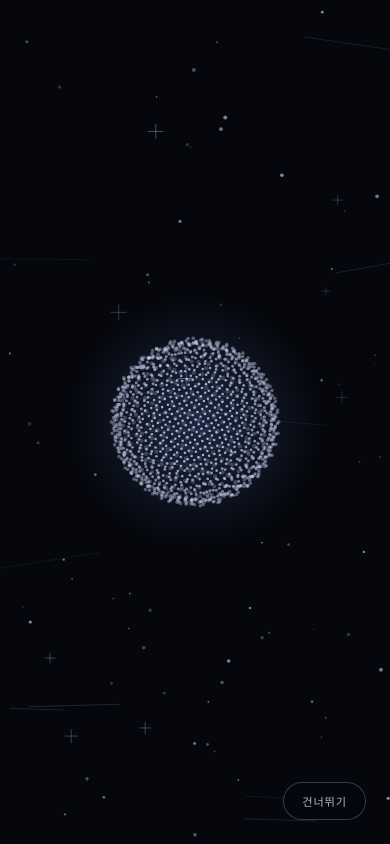
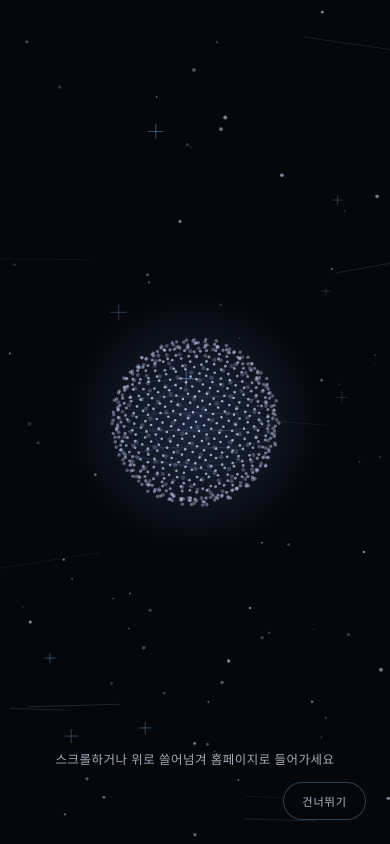
Before and after one commit to danker1104/20260906, a Next.js app: page / in a window 390 px wide. Shown: the top 844 px of the page. Built offline with nearby package versions, Linux system fonts and the light colour scheme.

Commit message:
refactor: simplify homepage motion and layout

```diff
--- a/src/app/globals.css
+++ b/src/app/globals.css
@@ -75,17 +75,13 @@ a { color: inherit; }
 .nav-cta { padding: 10px 16px; border: 0; background: var(--ink); color: #111216 !important; font: inherit; font-weight: 800; }
 .intro-scene { position: fixed; inset: 0; z-index: 2000; overflow: hidden; background: #05070c; touch-action: none; }
 .intro-canvas { display: block; width: 100%; height: 100%; }
+.intro-hint { position: absolute; left: 50%; bottom: 28px; margin: 0; transform: translateX(-50%); color: rgba(224, 235, 255, .72); font-size: .78rem; letter-spacing: .04em; text-align: center; white-space: nowrap; }
 .intro-skip { position: absolute; right: 24px; bottom: 24px; border: 1px solid rgba(147, 197, 253, .3); border-radius: 999px; background: rgba(5, 7, 12, .5); padding: 10px 18px; color: rgba(224, 235, 255, .78); font-family: 'DM Mono', monospace; font-size: .7rem; letter-spacing: .08em; text-transform: uppercase; backdrop-filter: blur(6px); transition: color 180ms ease, border-color 180ms ease; }
 .intro-skip:hover { color: #fff; border-color: rgba(147, 197, 253, .6); }
 @media (prefers-reduced-motion: reduce) {
 	.intro-scene { display: none; }
 }
 .site-hero { position: relative; isolation: isolate; overflow: hidden; display: grid; grid-template-columns: minmax(0, 1fr); gap: clamp(72px, 8vw, 112px); align-items: center; min-height: 690px; padding: 86px 0 100px; }
-.spline-hero-scene { position: fixed; inset: 0; z-index: -1; overflow: hidden; opacity: 0; pointer-events: none; mask-image: linear-gradient(100deg, transparent 0%, rgba(0, 0, 0, .55) 22%, #000 46%, #000 100%); -webkit-mask-image: linear-gradient(100deg, transparent 0%, rgba(0, 0, 0, .55) 22%, #000 46%, #000 100%); transform: translate3d(calc(8% + var(--scene-x, 0px)), calc(4% + var(--scene-y, 0px) - var(--scene-scroll, 0) * 30px), 0) scale(calc(1.55 + var(--scene-scroll, 0) * .08)); transition: opacity 900ms cubic-bezier(.16, 1, .3, 1), transform 500ms cubic-bezier(.16, 1, .3, 1); will-change: transform, opacity; }
-.spline-hero-scene.is-loaded { opacity: calc(1 - var(--scene-scroll, 0) * .5); }
-.spline-hero-scene[data-scene-context="app"] { transform: translate3d(calc(4% + var(--scene-x, 0px)), calc(2% + var(--scene-y, 0px)), 0) scale(1.08); mask-image: radial-gradient(70% 70% at 74% 30%, #000 55%, transparent 92%); -webkit-mask-image: radial-gradient(70% 70% at 74% 30%, #000 55%, transparent 92%); }
-.spline-hero-scene[data-scene-context="app"].is-loaded { opacity: .5; }
-.spline-hero-frame { display: block; width: 100%; height: 100%; border: 0; background: transparent; pointer-events: auto; filter: saturate(1.04); }
 .site-hero::before { position: absolute; inset: 7% -12% 10% 24%; z-index: -1; background: linear-gradient(118deg, transparent 4%, rgba(99, 230, 255, .13) 40%, rgba(99, 230, 255, .08) 72%, transparent 94%); clip-path: polygon(18% 0, 100% 11%, 86% 100%, 0 84%); content: ''; filter: blur(28px); pointer-events: none; }
 .site-hero::after { position: absolute; inset: 0; z-index: -1; background: linear-gradient(90deg, rgba(10, 11, 13, .76) 0%, rgba(10, 11, 13, .4) 44%, rgba(10, 11, 13, .14) 100%), linear-gradient(0deg, rgba(10, 11, 13, .58), transparent 46%, rgba(10, 11, 13, .2)); content: ''; pointer-events: none; }
 .site-hero-copy { position: relative; z-index: 2; width: min(100%, 720px); }
@@ -106,12 +102,13 @@ a { color: inherit; }
 .story-tag, .story-caption { display: block; color: var(--muted); font-family: 'DM Mono', monospace; font-size: .62rem; letter-spacing: .06em; text-transform: uppercase; }
 .manga-frame { display: grid; min-height: 176px; place-content: center; gap: 8px; margin: 16px 0 12px; padding: 18px; background: linear-gradient(145deg, #d6c7aa, #6c5350 58%, #1f222d); color: #201d1e; font-family: Georgia, serif; text-align: center; }
 .manga-frame span { font-size: 1.25rem; }.manga-frame strong { font-size: 2.15rem; }.story-result-card p { margin: 22px 0 7px; color: #dddfe8; font-family: Georgia, serif; font-size: 1.05rem; }.story-result-card strong { display: block; color: var(--ink); font-size: 1.25rem; }.story-result-card small { display: block; margin-top: 18px; color: var(--accent); font-size: .7rem; }.story-line { display: grid; width: 80px; margin: 20px auto; color: var(--violet); font-family: 'DM Mono', monospace; font-size: .62rem; text-align: center; }.story-line i { margin-top: 8px; font-size: 1.6rem; font-style: normal; }
-.situation-band { padding: 110px 0; border-top: 1px solid var(--line); border-bottom: 1px solid var(--line); }.situation-band h2, .section-intro h2, .install-band h2 { margin: 18px 0 0; font-size: clamp(2.4rem, 6vw, 5.8rem); line-height: .95; letter-spacing: -.09em; }.situation-band h2 em { color: var(--muted); font-style: normal; }.situation-grid { display: grid; grid-template-columns: repeat(3, 1fr); gap: 1px; margin-top: 76px; background: var(--line); }.situation-grid p { min-height: 130px; margin: 0; padding: 20px; background: var(--surface); color: #d4d5d1; }
+.situation-band { padding: 110px 0; border-top: 1px solid var(--line); border-bottom: 1px solid var(--line); }.situation-band h2, .section-intro h2, .install-band h2 { margin: 18px 0 0; font-size: clamp(2.4rem, 6vw, 5.8rem); line-height: .95; letter-spacing: -.09em; }.situation-band h2 em { color: var(--muted); font-style: normal; }.situation-grid { display: grid; grid-template-columns: 1.2fr .8fr; grid-template-rows: repeat(2, minmax(110px, 1fr)); gap: 1px; margin-top: 76px; background: var(--line); }.situation-grid p { min-height: 130px; margin: 0; padding: 20px; background: var(--surface); color: #d4d5d1; }.situation-grid p:first-child { grid-row: span 2; min-height: 222px; }
 .steps-section, .result-example { padding: 120px 0; }.steps-section { display: grid; grid-template-columns: .8fr 1.2fr; gap: 80px; }.steps-grid { display: grid; gap: 1px; background: var(--line); }.step-item { padding: 28px; background: var(--surface); }.step-item span { color: var(--accent); font-family: 'DM Mono', monospace; font-size: .75rem; }.step-item h3 { margin: 36px 0 10px; font-size: 1.25rem; }.step-item p { max-width: 280px; margin: 0; color: var(--muted); font-size: .85rem; line-height: 1.6; }
 .result-example { display: grid; grid-template-columns: .8fr 1.2fr; gap: 80px; border-top: 1px solid var(--line); }.example-result-card { padding: 38px; border: 1px solid #454751; background: linear-gradient(120deg, rgba(99, 230, 255, .1), var(--surface) 50%); }.example-label, .example-korean span { color: var(--violet); font-family: 'DM Mono', monospace; font-size: .68rem; letter-spacing: .08em; text-transform: uppercase; }.example-result-card h3 { margin: 18px 0 4px; font-family: Georgia, serif; font-size: clamp(2rem, 5vw, 4.3rem); font-weight: 400; }.example-pronunciation { margin: 0; color: var(--muted); }.example-korean { margin-top: 74px; padding-top: 20px; border-top: 1px solid var(--line); }.example-korean strong { display: block; margin-top: 10px; font-size: 1.35rem; }.example-korean p { margin: 10px 0 0; color: var(--accent); font-size: .76rem; }.example-korean b { color: var(--muted); }
 .privacy-band { display: grid; grid-template-columns: 1fr 1fr; gap: 80px; padding: 76px 0; border-top: 1px solid var(--line); border-bottom: 1px solid var(--line); }.privacy-band h2 { margin: 18px 0 0; font-size: clamp(1.8rem, 4vw, 3.4rem); letter-spacing: -.07em; }.privacy-band > p { align-self: end; max-width: 460px; margin: 0; color: var(--muted); font-size: .88rem; line-height: 1.75; }.install-band { padding: 120px 0 140px; }.install-actions { display: flex; align-items: center; gap: 22px; margin-top: 36px; }.install-actions .site-primary-cta { border: 0; margin-top: 0; font-size: .9rem; }.install-status { margin: 36px 0 0; color: var(--accent); font-size: .86rem; }.site-footer { display: flex; align-items: center; justify-content: space-between; gap: 20px; padding-top: 22px; border-top: 1px solid var(--line); color: var(--muted); font-size: .76rem; }.site-footer a { color: var(--ink); text-decoration: none; }
 @media (max-width: 700px) { .app-shell { padding: 20px 18px 32px; } .topbar-note { display: none; } .hero { grid-template-columns: 1fr; gap: 56px; padding: 70px 0 58px; } .hero-signal { margin-left: 0; } .section-heading, .result-heading, .footer { align-items: flex-start; flex-direction: column; } .preview-grid { grid-template-columns: 1fr; } .candidate-card { grid-template-columns: 1fr; gap: 12px; padding: 18px; } }
-@media (max-width: 700px) { .site-shell { padding: 18px 20px 28px; }.site-nav nav a:not(.nav-cta) { display: none; }.site-nav nav { gap: 0; }.site-hero { display: block; min-height: 0; padding: 76px 0 72px; }.site-hero h1 { font-size: clamp(4.3rem, 21vw, 7rem); line-height: .94; }.site-actions { align-items: flex-start; flex-direction: column; gap: 20px; }.search-story { min-height: 430px; margin-top: 70px; padding: 24px 14px; }.story-image-card { margin-left: 2%; }.story-result-card { margin-right: 2%; }.situation-band, .steps-section, .result-example, .install-band { padding: 76px 0; }.situation-grid, .steps-section, .result-example, .privacy-band { grid-template-columns: 1fr; }.situation-grid { margin-top: 44px; }.situation-grid p { min-height: auto; }.section-intro { margin-bottom: 38px; }.privacy-band { gap: 32px; padding: 64px 0; }.site-footer { align-items: flex-start; flex-direction: column; gap: 12px; }.spline-hero-frame { pointer-events: none; } }
+@media (max-width: 700px) { .site-shell { padding: 18px 20px 28px; }.site-nav nav a:not(.nav-cta) { display: none; }.site-nav nav { gap: 0; }.site-hero { display: block; min-height: 0; padding: 76px 0 72px; }.site-hero h1 { font-size: clamp(4.3rem, 21vw, 7rem); line-height: .94; }.site-actions { align-items: flex-start; flex-direction: column; gap: 20px; }.search-story { min-height: 430px; margin-top: 70px; padding: 24px 14px; }.story-image-card { margin-left: 2%; }.story-result-card { margin-right: 2%; }.situation-band, .steps-section, .result-example, .install-band { padding: 76px 0; }.situation-grid, .steps-section, .result-example, .privacy-band { grid-template-columns: 1fr; }.situation-grid { margin-top: 44px; }.situation-grid p { min-height: auto; }.section-intro { margin-bottom: 38px; }.privacy-band { gap: 32px; padding: 64px 0; }.site-footer { align-items: flex-start; flex-direction: column; gap: 12px; } }
+@media (max-width: 700px) { .intro-hint { bottom: 76px; width: calc(100% - 40px); white-space: normal; } }
 @media (prefers-reduced-motion: reduce) { *, *::before, *::after { scroll-behavior: auto !important; transition-duration: .01ms !important; animation-duration: .01ms !important; } }
 
 /* Homepage motion system: one entrance rhythm, three scroll directions. */
@@ -120,17 +117,16 @@ a { color: inherit; }
 [data-hero-word] { display: inline-block; margin-right: .14em; }
 .hero-motion-active [data-hero-block],
 .hero-motion-active [data-hero-word] { opacity: 0; }
-.hero-story-sequence { opacity: 0; transform: translateY(1.25rem); animation: hero-sequence-in 700ms cubic-bezier(.2, 0, 0, 1) 1750ms forwards, story-float 8s ease-in-out 2450ms infinite; }
+.hero-story-sequence { opacity: 0; transform: translateY(1.25rem); animation: hero-sequence-in 700ms cubic-bezier(.2, 0, 0, 1) 1750ms forwards; }
 .site-text-cta:hover { transform: translateX(5px); color: var(--accent); }
 .parallax-stage { --pointer-x: 0px; --pointer-y: 0px; transform: translate3d(var(--pointer-x), var(--pointer-y), 0); transition: transform 700ms cubic-bezier(.16, 1, .3, 1); }
-.search-story:not(.hero-story-sequence) { animation: story-float 8s ease-in-out 1.1s infinite; }
 .story-image-card, .story-result-card { transition: transform 500ms cubic-bezier(.16, 1, .3, 1), box-shadow 500ms ease, border-color 300ms ease; }
 .story-image-card:hover { transform: translate3d(-5px, -8px, 0) rotate(-2deg); border-color: var(--accent); box-shadow: 18px 25px 0 rgba(0, 0, 0, .24); }
 .story-result-card:hover { transform: translate3d(5px, -8px, 0) rotate(1deg); border-color: var(--violet); box-shadow: 18px 25px 0 rgba(0, 0, 0, .24); }
-.motion-reveal { opacity: 0; transform: translateY(72px) scale(.98); filter: blur(10px); transition: opacity 850ms cubic-bezier(.16, 1, .3, 1), transform 950ms cubic-bezier(.16, 1, .3, 1), filter 850ms ease; }
-.motion-reveal-slice { clip-path: inset(0 0 12% 0); transform: translateY(50px) translateX(-18px) scale(.99); }
+.motion-reveal { opacity: 0; transform: translateY(72px) scale(.98); transition: opacity 850ms cubic-bezier(.16, 1, .3, 1), transform 950ms cubic-bezier(.16, 1, .3, 1); }
+.motion-reveal-slice { transform: translateY(50px) translateX(-18px) scale(.99); }
 .motion-reveal-drift { transform: translateY(36px) translateX(22px) scale(.96); }
-.motion-reveal.is-visible { opacity: 1; transform: translateY(0) translateX(0) scale(1); filter: blur(0); clip-path: inset(0); }
+.motion-reveal.is-visible { opacity: 1; transform: translateY(0) translateX(0) scale(1); }
 .situation-grid p { transition: background-color 300ms ease, color 300ms ease, transform 400ms cubic-bezier(.16, 1, .3, 1); }
 .situation-grid p:hover { z-index: 1; background: #24262d; color: var(--accent); transform: translateY(-5px); }
 .step-item { transition: transform 450ms cubic-bezier(.16, 1, .3, 1), background-color 300ms ease; transition-delay: var(--step-delay); }
@@ -138,12 +134,12 @@ a { color: inherit; }
 .site-footer a:hover { color: var(--accent); transform: translateX(4px); }
 @keyframes hero-sequence-in { to { opacity: 1; transform: translateY(0) scale(1); filter: blur(0); } }
 @keyframes hero-atmosphere { from { transform: translate3d(-2%, -1%, 0) scale(1); } to { transform: translate3d(3%, 2%, 0) scale(1.08); } }
-@keyframes story-float { 0%, 100% { transform: translateY(0); } 50% { transform: translateY(-9px); } }
 @media (max-width: 700px) { .parallax-stage { transform: none; }.search-story { animation-duration: 11s; }.motion-reveal { transform: translateY(42px) scale(.99); }.motion-reveal-slice { transform: translateY(32px); } }
-@media (prefers-reduced-motion: reduce) { *, *::before, *::after { animation-iteration-count: 1 !important; }.site-nav, [data-hero-block], [data-hero-word], .hero-story-sequence, .motion-reveal { opacity: 1 !important; transform: none !important; filter: none !important; animation: none !important; }.parallax-stage { transform: none !important; }.spline-hero-scene { display: none !important; } }
+@media (prefers-reduced-motion: reduce) { *, *::before, *::after { animation-iteration-count: 1 !important; }.site-nav, [data-hero-block], [data-hero-word], .hero-story-sequence, .motion-reveal { opacity: 1 !important; transform: none !important; animation: none !important; }.parallax-stage { transform: none !important; } }
 
 /* Homepage visual pass: a quiet evidence desk around the moving ink. */
 .site-shell {
+	--site-gutter: 32px;
 	--site-white: #f3f6fb;
 	--site-muted: #b8c1d3;
 	--site-line: rgba(224, 235, 255, .17);
@@ -170,13 +166,14 @@ a { color: inherit; }
 .nav-cta { min-height: 38px; border-radius: 11px; padding: 0 15px; background: var(--site-white); color: #101522 !important; font-size: .78rem; font-weight: 700; }
 .nav-cta:hover { background: var(--site-cyan); }
 .site-hero {
-	width: 100vw;
+	width: auto;
 	min-height: 92vh;
 	margin-top: 16px;
-	margin-left: 50%;
+	margin-left: calc(var(--site-gutter) * -1);
+	margin-right: calc(var(--site-gutter) * -1);
 	gap: 48px;
 	padding: 92px clamp(32px, 7vw, 112px) 140px;
-	transform: translateX(calc(-50% + 7px));
+	transform: none;
 	border: 1px solid rgba(183, 208, 255, .2);
 	border-right: 0;
 	border-left: 0;
@@ -235,9 +232,9 @@ a { color: inherit; }
 .site-footer .brand, .site-footer a { color: var(--site-white); }
 .site-footer a:hover { color: var(--site-cyan); }
 @media (max-width: 700px) {
-	.site-shell { padding: 14px 14px 28px; }
+	.site-shell { --site-gutter: 14px; padding: 14px 14px 28px; }
 	.site-nav { min-height: 54px; padding-left: 14px; }
-	.site-hero { min-height: 0; gap: 52px; margin-top: 12px; padding: 84px 18px 60px; border-radius: 0; transform: translateX(calc(-50% + 7px)); }
+	.site-hero { min-height: 0; gap: 52px; margin-top: 12px; padding: 84px 18px 60px; border-radius: 0; transform: none; }
 	.site-hero-copy { text-align: left; }
 	.site-hero h1 { max-width: 100%; margin-top: 20px; font-size: clamp(3.7rem, 18vw, 6rem); line-height: .9; }
 	.site-lede { max-width: 290px; font-size: .98rem; }
@@ -248,12 +245,11 @@ a { color: inherit; }
 	.story-image-card, .story-result-card { width: min(100%, 290px); }
 	.story-image-card { margin-left: 0; }
 	.story-result-card { margin-right: 0; }
-	.spline-hero-scene { transform: translate3d(calc(4% + var(--scene-x, 0px)), calc(2% + var(--scene-y, 0px) - var(--scene-scroll, 0) * 16px), 0) scale(calc(1.25 + var(--scene-scroll, 0) * .05)); mask-image: linear-gradient(180deg, #000 0%, #000 42%, transparent 78%); -webkit-mask-image: linear-gradient(180deg, #000 0%, #000 42%, transparent 78%); }
-	.spline-hero-scene.is-loaded { opacity: calc(.85 - var(--scene-scroll, 0) * .5); }
-	.spline-hero-frame { pointer-events: none; }
 	.situation-band, .steps-section, .result-example, .install-band { padding: 84px 0; }
 	.situation-band h2, .section-intro h2, .install-band h2 { font-size: clamp(2.5rem, 12vw, 4.5rem); }
 	.situation-grid { margin-top: 44px; }
+	.situation-grid { grid-template-columns: 1fr; grid-template-rows: none; }
+	.situation-grid p, .situation-grid p:first-child { min-height: auto; grid-row: auto; }
 	.privacy-band { padding: 64px 0; }
 }
 
--- a/src/components/website/intro-scene.tsx
+++ b/src/components/website/intro-scene.tsx
@@ -83,8 +83,9 @@ export function IntroScene() {
     html.style.overflow = 'hidden';
     window.scrollTo(0, 0);
 
-    const points = buildSphere(PARTICLE_COUNT);
-    const prevScreen: ScreenPoint[] = new Array(PARTICLE_COUNT).fill(null);
+    const particleCount = window.innerWidth < 768 ? Math.round(PARTICLE_COUNT * 0.5) : Math.round(PARTICLE_COUNT * 0.85);
+    const points = buildSphere(particleCount);
+    const prevScreen: ScreenPoint[] = new Array(particleCount).fill(null);
     const pointer = { x: 0, y: 0 };
     const pointerTarget = { x: 0, y: 0 };
     let scatter = buildScatter(1, 1);
@@ -141,6 +142,14 @@ export function IntroScene() {
     const handleKeyDown = (event: KeyboardEvent) => {
       if (event.key === 'ArrowDown' || event.key === 'PageDown' || event.key === ' ') advanceZoom(220);
       if (event.key === 'ArrowUp' || event.key === 'PageUp') advanceZoom(-220);
+    };
+    const handleVisibilityChange = () => {
+      if (document.hidden) {
+        if (rafId) cancelAnimationFrame(rafId);
+        rafId = 0;
+      } else if (!finished) {
+        rafId = requestAnimationFrame(draw);
+      }
     };
 
     const draw = () => {
@@ -309,6 +318,7 @@ export function IntroScene() {
     window.addEventListener('touchstart', handleTouchStart, { passive: true });
     window.addEventListener('touchmove', handleTouchMove, { passive: false });
     window.addEventListener('keydown', handleKeyDown);
+    document.addEventListener('visibilitychange', handleVisibilityChange);
     rafId = requestAnimationFrame(draw);
 
     return () => {
@@ -319,6 +329,7 @@ export function IntroScene() {
       window.removeEventListener('touchstart', handleTouchStart);
       window.removeEventListener('touchmove', handleTouchMove);
       window.removeEventListener('keydown', handleKeyDown);
+      document.removeEventListener('visibilitychange', handleVisibilityChange);
       if (!finished) html.style.overflow = previousOverflow;
     };
   }, [enabled, done]);
@@ -328,6 +339,7 @@ export function IntroScene() {
   return (
     <div className="intro-scene" role="region" aria-label="휠을 돌려 확대해 홈페이지로 진입하는 소개 화면">
       <canvas className="intro-canvas" ref={canvasRef} />
+      <p className="intro-hint">스크롤하거나 위로 쓸어넘겨 홈페이지로 들어가세요</p>
       <button type="button" className="intro-skip" onClick={() => setDone(true)}>
         건너뛰기
       </button>
```
